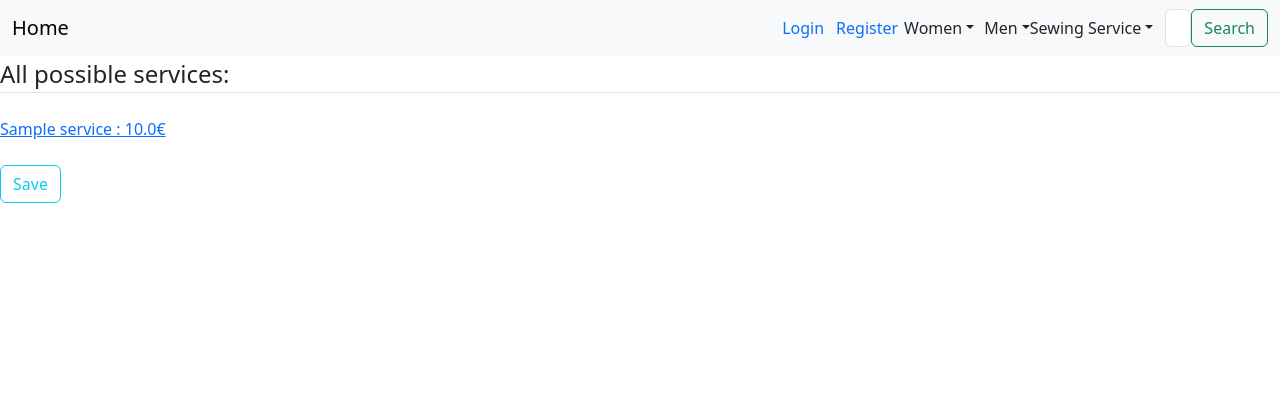
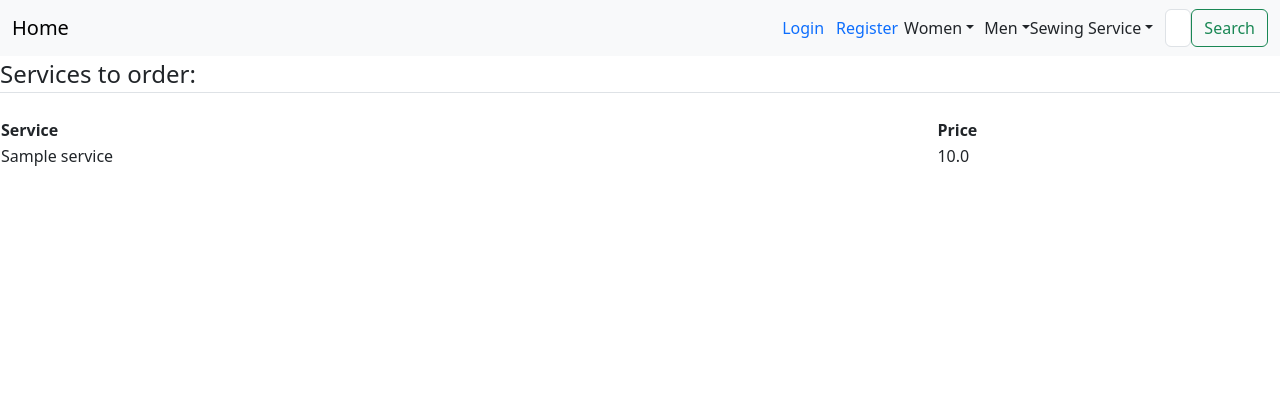
Before and after one commit to DudonisE/FinalProject, a Django app: page /services/ in a window 1280 px wide. Shown: the top 420 px of the page. Run offline with Django 4.2, Linux system fonts and the light colour scheme; tables that the repository leaves empty hold one stand-in row (values such as "Sample post"); some libraries are stand-ins or nearby versions.

Commit message:
reiktu paziureti ar reikia place_order.html ar galima istrinti. Dabar visus order mato tik superuser, bet jis negali ju redaguoti. Services yra selectas su kainomis.

```diff
--- a/service/templates/service.html
+++ b/service/templates/service.html
@@ -4,12 +4,9 @@
 <div class="content-section">
 
                <h1>My order:</h1>
-    <p class="fs-1">.fs-5 text</p>
         <div>Title: {{service.title}}</div>
         <div>Price: {{service.price}}€</div>
-
 </div>
-
             <div>
                 <a class="btn btn-secondary btn-sm mt-1 mb-1" href="{% url 'service-update' object.id %}">Edit</a>
                 <a class="btn btn-danger btn-sm mt-1 mb-1" href="{% url 'service-delete' object.id %}">Delete</a>
--- a/service/templates/services.html
+++ b/service/templates/services.html
@@ -1,24 +1,38 @@
 {% extends "base.html" %}
 {% block content %}
-
-<div class="content-section">
-    <form method="POST">
-        {% load crispy_forms_tags %}
-        {% csrf_token %}
-        <fieldset class="form-group">
-            <legend class="border-bottom mb-4">All possible services:</legend>
-            {% if services %}
+  <legend class="border-bottom mb-4">Services to order:</legend>
+<table>
+  <thead>
+    <tr>
+        <th>Service</th>
+        <th>Price</th>
+    </tr>
+  </thead>
+  <tbody>
         {% for service in services %}
-            <a href={{service.id}}>{{service.title}} : {{service.price}}€</a><br><br>
-
-
-{% endfor %}
-{% endif %}
-            {{ form|crispy }}
-        </fieldset>
-        <div class="form-group">
-            <button class="btn btn-outline-info" type="submit">Save</button>
-        </div>
-    </form>
-</div>
+        <tr>
+            <td>{{service.title}}</td>
+            <td>{{service.price}}</td>
+            {% if user.is_authenticated and user.is_superuser %}
+           <td>
+                <form method="post" action="{% url 'service-update' service.id %}">
+                    {% csrf_token %}
+                     {{ form.as_p }}
+                 <button class="btn btn-success" type="submit">Update</button>
+        </form>
+        </td>
+        <td>
+          <form method="POST" action="{% url 'service-delete' service.id %}">
+            {{ form.as_p }}
+             {% csrf_token %}
+            <button type="submit" class="btn btn-danger">Remove</button>
+          </form>
+        </td>
+            {% endif %}
+            </tr>
+    {% endfor %}
+      <tr>
+      </tr>
+  </tbody>
+</table>
 {% endblock %}
--- a/service/views.py
+++ b/service/views.py
@@ -17,7 +17,11 @@
     # paginate_by = 10
 
     def get_queryset(self):
-        return Order.objects.filter(user=self.request.user)
+        """sita pridejau tada rodo superuser visus orderius, bet neleidzia jam ju per puslapi update arba istrinti."""
+        if self.request.user.is_superuser:
+            return Order.objects.all()
+        else:
+            return Order.objects.filter(user=self.request.user)
 
 
 class OrderDetailView(FormMixin, generic.DetailView):
@@ -47,7 +51,6 @@
 
 class OrderCreateView(generic.CreateView, LoginRequiredMixin):
     model = Order
-    # fields = '__all__'
     fields = ['service', 'quantity']
     success_url = '/orders/'
     template_name = 'order_creation_form.html'
@@ -55,6 +58,12 @@
     def form_valid(self, form):
         form.instance.user = self.request.user
         return super().form_valid(form)
+
+    def get_context_data(self, **kwargs):
+        """sita pridejau kad leistu kartu su kainomis issiimti services."""
+        context = super().get_context_data(**kwargs)
+        context['services'] = Service.objects.all()
+        return context
 
 
 class OrderUpdateView(generic.UpdateView, LoginRequiredMixin):
--- a/static/css/base.css
+++ b/static/css/base.css
@@ -88,6 +88,10 @@ footer {
   text-decoration: none;
   color: #333;
   padding: 5px;
+}
+.product-name:focus,
+.product-name:active {
+  outline: none;
 }
 
 .dropdown {
--- a/templates/base.html
+++ b/templates/base.html
@@ -60,10 +60,12 @@
         <div class="dropdown">
   <a class="nav-link dropdown-toggle" data-bs-toggle="dropdown" href="#" role="button" aria-expanded="false">Sewing Service</a>
   <ul class="dropdown-menu">
+      {% if request.user.is_superuser %}
     <li><a class="dropdown-item" href="{% url 'orders' %}">Orders</a></li>
-    <li><a class="dropdown-item" href="{% url 'new-order' %}">New order</a></li>
-    <li><a class="dropdown-item" href="{% url 'services' %}">Services</a></li>
-    <li><a class="dropdown-item" href="{% url 'new-service' %}">New service</a></li>
+      <li><a class="dropdown-item" href="{% url 'new-service' %}">New service</a></li>
+      {% endif %}
+      <li><a class="dropdown-item" href="{% url 'new-order' %}">New order</a></li>
+      <li><a class="dropdown-item" href="{% url 'services' %}">Services</a></li>
   </ul>
 </div>
 
```
Also changed, not shown: service/templates/order_creation_form.html (+14 -6 lines), service/templates/orders.html (+48 -19 lines).
